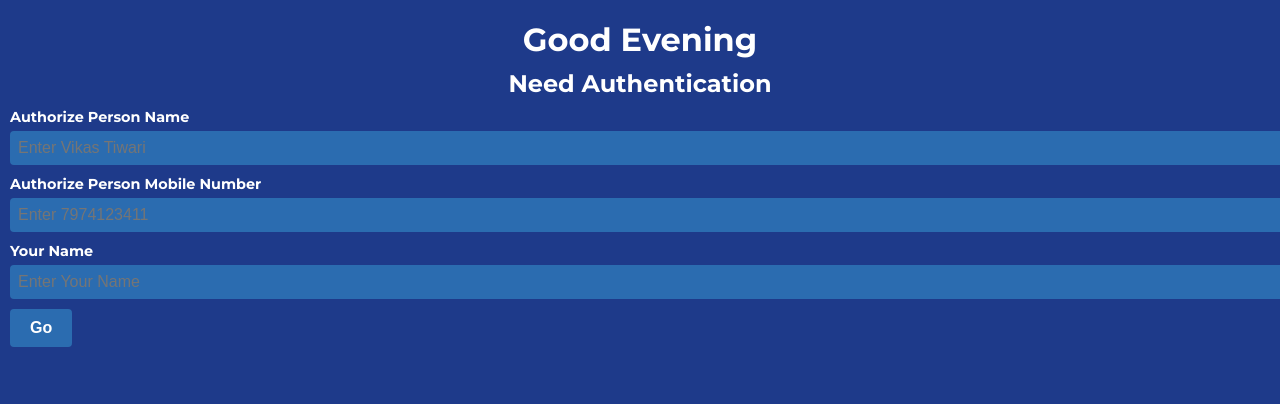
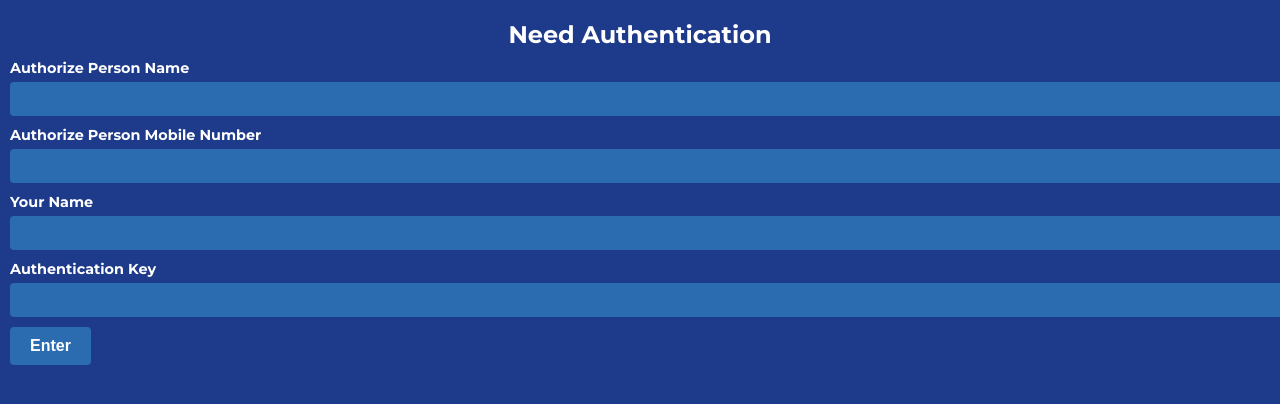
Before and after one commit to Universaltools693/LGFS, a plain HTML site: page index.html in a window 1280 px wide. Drawn offline with Linux system fonts and the light colour scheme.

Commit message:
Update index.html

```diff
--- a/index.html
+++ b/index.html
@@ -8,8 +8,9 @@
   <link href="https://fonts.googleapis.com/css2?family=Montserrat:wght@400;700&display=swap" rel="stylesheet">
   <style>
     body { margin: 0; background: #1e3a8a; font-family: 'Montserrat', sans-serif; color: #fff; overflow-x: hidden; }
-    .container { max-width: 100%; padding: 10px; box-sizing: border-box; }
-    h1 { font-size: 1.5rem; font-weight: 700; text-align: center; margin: 10px 0; }
+    .container { max-width: 100%; padding: 10px; box-sizing: border-box; display: none; }
+    .popup { position: fixed; top: 50%; left: 50%; transform: translate(-50%, -50%); background: #2b6cb0; border: 2px solid #fff; padding: 20px; border-radius: 8px; text-align: center; animation: fadeIn 0.3s ease-in, fadeOut 0.3s ease-out 4s forwards; z-index: 1000; }
+    h1 { font-size: 1.2rem; font-weight: 700; margin: 0; }
     h2 { font-size: 1.2rem; font-weight: 700; text-align: center; margin: 10px 0; }
     .input-group { margin: 10px 0; }
     .input-group label { display: block; font-size: 0.9rem; font-weight: 600; margin-bottom: 5px; }
@@ -26,12 +27,20 @@
     table { width: 100%; border-collapse: collapse; margin: 10px 0; background: #2b6cb0; }
     th, td { border: 1px solid #fff; padding: 8px; text-align: left; }
     th { background: #1e3a8a; }
-    @media (min-width: 768px) { h1 { font-size: 2rem; } h2 { font-size: 1.5rem; } .input-group input, .input-group select { font-size: 1rem; } button { font-size: 1rem; padding: 10px 20px; } }
+    @media (min-width: 768px) { h1, h2 { font-size: 1.5rem; } .input-group input, .input-group select { font-size: 1rem; } button { font-size: 1rem; padding: 10px 20px; } .popup { padding: 30px; } }
+    @keyframes fadeIn { from { opacity: 0; } to { opacity: 1; } }
+    @keyframes fadeOut { from { opacity: 1; } to { opacity: 0; display: none; } }
   </style>
 </head>
 <body>
+  <div class="popup"><h1 id="greeting"></h1></div>
   <div id="app" class="container"></div>
   <script>
+    // Initial Greeting Popup
+    const greeting = document.getElementById('greeting');
+    greeting.textContent = getGreeting();
+    setTimeout(() => document.querySelector('.popup').style.display = 'none', 4000);
+
     // Login State
     let isAuthenticated = false;
     let userName = '';
@@ -81,52 +90,43 @@
       transitMixers: [{ name: "Pro 6028TM", application: "RMC delivery" }, { name: "Pro 6035TM", application: "Large RMC projects" }]
     };
 
+    // Secret Key (Hidden)
+    const SECRET_KEY = 'Happy'; // This will be hidden from UI
+
     // Login Logic
     function renderLogin() {
-      let authName = '', authNumber = '', userName = '', otp = '', showOtp = false, error = '';
+      let authName = '', authNumber = '', userName = '', authKey = '', error = '';
       const app = document.getElementById('app');
 
       function updateUI() {
         app.innerHTML = `
-          <h1>${getGreeting()}</h1>
           <h2>Need Authentication</h2>
-          <div class="input-group"><label>Authorize Person Name</label><input type="text" value="${authName}" placeholder="Enter Vikas Tiwari"></div>
-          <div class="input-group"><label>Authorize Person Mobile Number</label><input type="text" value="${authNumber}" placeholder="Enter 7974123411"></div>
-          <div class="input-group"><label>Your Name</label><input type="text" value="${userName}" placeholder="Enter Your Name"></div>
-          ${showOtp ? '<div class="input-group"><label>Please Input Authorization Code</label><input type="text" value="' + otp + '" placeholder="Enter OTP"></div>' : ''}
-          <button onclick="handleGo()">Go</button>
+          <div class="input-group"><label>Authorize Person Name</label><input type="text" value="${authName}" placeholder=""></div>
+          <div class="input-group"><label>Authorize Person Mobile Number</label><input type="text" value="${authNumber}" placeholder=""></div>
+          <div class="input-group"><label>Your Name</label><input type="text" value="${userName}" placeholder=""></div>
+          <div class="input-group"><label>Authentication Key</label><input type="password" value="${authKey}" placeholder=""></div>
+          <button onclick="handleEnter()">Enter</button>
           ${error ? `<p class="error">${error}</p>` : ''}
         `;
-        if (!showOtp) {
-          app.querySelectorAll('input')[0].addEventListener('input', e => authName = e.target.value);
-          app.querySelectorAll('input')[1].addEventListener('input', e => authNumber = e.target.value);
-          app.querySelectorAll('input')[2].addEventListener('input', e => userName = e.target.value);
-        } else {
-          app.querySelector('input').addEventListener('input', e => otp = e.target.value);
-        }
+        app.querySelectorAll('input')[0].addEventListener('input', e => { authName = e.target.value; updateUI(); });
+        app.querySelectorAll('input')[1].addEventListener('input', e => { authNumber = e.target.value; updateUI(); });
+        app.querySelectorAll('input')[2].addEventListener('input', e => { userName = e.target.value; updateUI(); });
+        app.querySelectorAll('input')[3].addEventListener('input', e => { authKey = e.target.value; updateUI(); });
       }
 
-      function handleGo() {
-        if (!showOtp) {
-          if (authName !== 'Vikas Tiwari' || authNumber !== '7974123411') {
-            error = 'Invalid Authorized Name or Number';
-          } else {
-            showOtp = true;
-            error = '';
-          }
+      function handleEnter() {
+        if (authName !== 'Vikas Tiwari' || authNumber !== '7974123411' || authKey !== SECRET_KEY) {
+          error = 'Invalid Credentials';
         } else {
-          if (otp === '654321') {
-            isAuthenticated = true;
-            userName = userName || 'User';
-            renderApp();
-          } else {
-            error = 'Invalid OTP';
-          }
+          isAuthenticated = true;
+          userName = userName || 'User';
+          renderApp();
         }
         updateUI();
       }
 
       updateUI();
+      document.querySelector('.container').style.display = 'block';
     }
 
     // App Logic
@@ -136,7 +136,6 @@
 
       function updateUI() {
         app.innerHTML = `
-          <h1>${getGreeting()}, ${userName}</h1>
           <h2>Eicher Lead Generation</h2>
           ${showDownload ? '<div class="download-container"><button class="download-button">Download</button><div class="download-dropdown"><button onclick="downloadExcel()">Download in Excel File</button><button onclick="downloadPDF()">Download in PDF File</button></div></div>' : ''}
           <div class="input-group"><label>Country: </label><input type="text" value="India" disabled></div>
```
